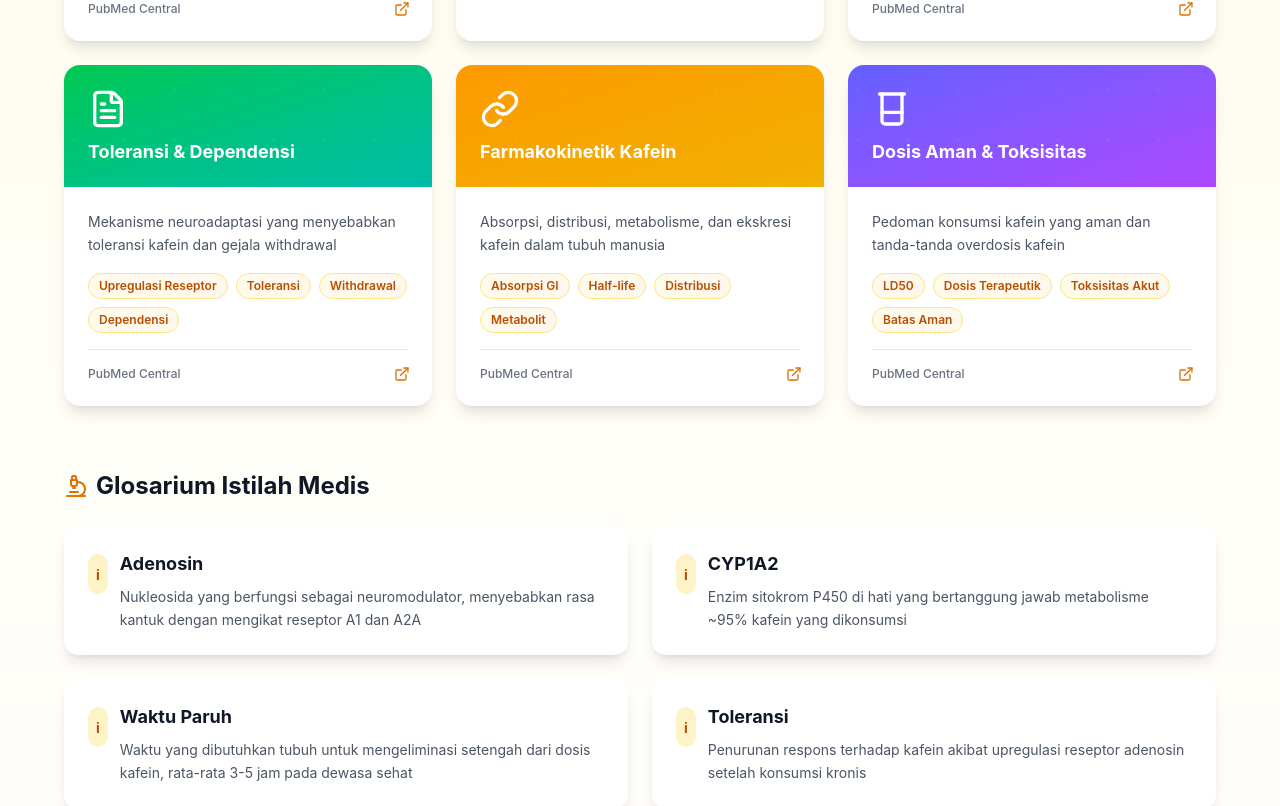
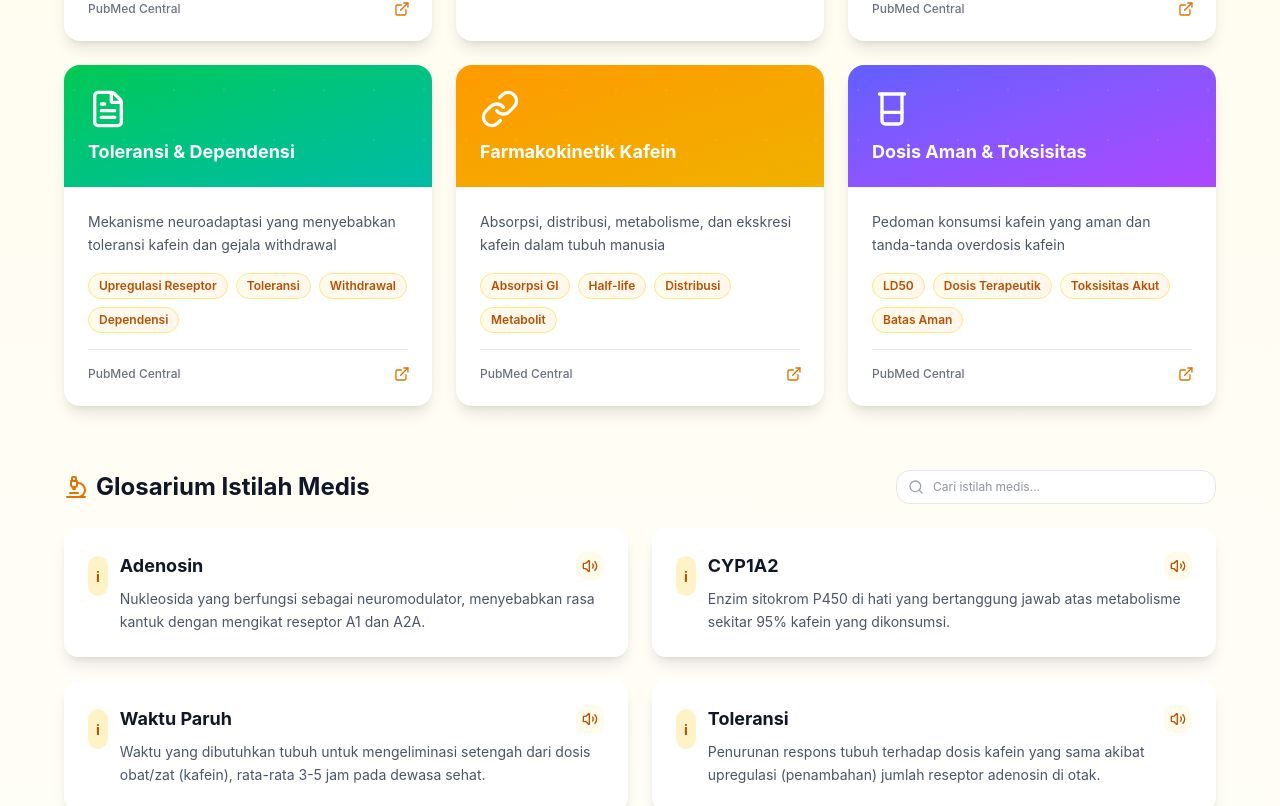
Before and after one commit to wildanindi/Project-APMUL, a React (Vite) app in the folder the-human-manual/: page / in a window 1280 px wide. Shown: the part 11194-12000 px from the top of the page. Built offline with nearby package versions, Linux system fonts and the light colour scheme.

Commit message:
memperbaiki tampilan glosarium

```diff
--- a/the-human-manual/src/components/ResearchLab.jsx
+++ b/the-human-manual/src/components/ResearchLab.jsx
@@ -1,9 +1,99 @@
-import { useEffect, useRef } from 'react';
-import { motion } from 'motion/react';
-import { FlaskConical, BookOpen, ExternalLink, Microscope, GraduationCap, Beaker, FileText, Link as LinkIcon } from 'lucide-react';
+import { useState, useEffect, useRef } from 'react';
+import { motion, AnimatePresence } from 'motion/react';
+import { FlaskConical, BookOpen, ExternalLink, Microscope, GraduationCap, Beaker, FileText, Link as LinkIcon, Volume2, VolumeX, Search, X } from 'lucide-react';
+
+const medicalTerms = [
+  {
+    term: "Adenosin",
+    definition: "Nukleosida yang berfungsi sebagai neuromodulator, menyebabkan rasa kantuk dengan mengikat reseptor A1 dan A2A."
+  },
+  {
+    term: "CYP1A2",
+    definition: "Enzim sitokrom P450 di hati yang bertanggung jawab atas metabolisme sekitar 95% kafein yang dikonsumsi."
+  },
+  {
+    term: "Waktu Paruh",
+    definition: "Waktu yang dibutuhkan tubuh untuk mengeliminasi setengah dari dosis obat/zat (kafein), rata-rata 3-5 jam pada dewasa sehat."
+  },
+  {
+    term: "Toleransi",
+    definition: "Penurunan respons tubuh terhadap dosis kafein yang sama akibat upregulasi (penambahan) jumlah reseptor adenosin di otak."
+  },
+  {
+    term: "Dopamin",
+    definition: "Neurotransmiter di otak yang mengatur motivasi, rasa senang, dan fungsi motorik; kadarnya ditingkatkan secara tidak langsung oleh kafein."
+  },
+  {
+    term: "L-Theanine",
+    definition: "Asam amino dalam teh hijau yang memberikan efek relaksasi dan menenangkan tanpa menyebabkan kantuk, menyeimbangkan efek stimulasi kafein."
+  },
+  {
+    term: "Withdrawal",
+    definition: "Gejala putus zat (seperti sakit kepala, lesu, cemas) ketika konsumsi kafein rutin dihentikan secara tiba-tiba."
+  },
+  {
+    term: "Diuretik",
+    definition: "Zat atau efek yang memicu peningkatan produksi urin oleh ginjal, menyebabkan peningkatan frekuensi buang air kecil."
+  },
+  {
+    term: "Gastritis",
+    definition: "Peradangan pada selaput lendir lambung (maag) yang dapat diperparah oleh kafein karena merangsang produksi asam lambung (HCl) berlebih."
+  },
+  {
+    term: "Vasokonstriksi",
+    definition: "Penyempitan diameter pembuluh darah akibat kontraksi otot dindingnya, menyebabkan kenaikan tekanan darah sementara saat mengonsumsi kafein."
+  },
+  {
+    term: "Aritmia",
+    definition: "Gangguan pada irama detak jantung (terlalu cepat, lambat, atau tidak teratur) yang dapat dipicu oleh konsumsi kafein dalam dosis berlebih."
+  }
+];
 
 export default function ResearchLab({ setActiveSection }) {
+  const [playingTerm, setPlayingTerm] = useState(null);
+  const [searchQuery, setSearchQuery] = useState("");
   const sectionRef = useRef(null);
+
+  const filteredTerms = medicalTerms.filter(item =>
+    item.term.toLowerCase().includes(searchQuery.toLowerCase()) ||
+    item.definition.toLowerCase().includes(searchQuery.toLowerCase())
+  );
+
+  useEffect(() => {
+    return () => {
+      if ('speechSynthesis' in window) {
+        window.speechSynthesis.cancel();
+      }
+    };
+  }, []);
+
+  const speak = (termName, text) => {
+    if ('speechSynthesis' in window) {
+      if (playingTerm === termName) {
+        window.speechSynthesis.cancel();
+        setPlayingTerm(null);
+        return;
+      }
+
+      window.speechSynthesis.cancel();
+
+      const utterance = new SpeechSynthesisUtterance(text);
+      utterance.lang = 'id-ID';
+
+      utterance.onend = () => {
+        setPlayingTerm(null);
+      };
+
+      utterance.onerror = () => {
+        setPlayingTerm(null);
+      };
+
+      setPlayingTerm(termName);
+      window.speechSynthesis.speak(utterance);
+    } else {
+      alert("Browser Anda tidak mendukung fitur pembaca suara (Text-to-Speech).");
+    }
+  };
 
   useEffect(() => {
     const observer = new IntersectionObserver(
@@ -72,25 +162,6 @@ export default function ResearchLab({ setActiveSection }) {
       color: 'from-indigo-500 to-purple-500',
       topics: ['LD50', 'Dosis Terapeutik', 'Toksisitas Akut', 'Batas Aman'],
       url: 'https://pubmed.ncbi.nlm.nih.gov/26522129/'
-    }
-  ];
-
-  const medicalTerms = [
-    {
-      term: "Adenosin",
-      definition: "Nukleosida yang berfungsi sebagai neuromodulator, menyebabkan rasa kantuk dengan mengikat reseptor A1 dan A2A"
-    },
-    {
-      term: "CYP1A2",
-      definition: "Enzim sitokrom P450 di hati yang bertanggung jawab metabolisme ~95% kafein yang dikonsumsi"
-    },
-    {
-      term: "Waktu Paruh",
-      definition: "Waktu yang dibutuhkan tubuh untuk mengeliminasi setengah dari dosis kafein, rata-rata 3-5 jam pada dewasa sehat"
-    },
-    {
-      term: "Toleransi",
-      definition: "Penurunan respons terhadap kafein akibat upregulasi reseptor adenosin setelah konsumsi kronis"
     }
   ];
 
@@ -185,37 +256,113 @@ export default function ResearchLab({ setActiveSection }) {
 
         {/* Medical Glossary */}
         <div>
-          <h3 className="text-xl sm:text-2xl font-bold text-gray-900 mb-6 flex items-center gap-2">
+          <div className="flex flex-col md:flex-row md:items-center justify-between gap-4 mb-6">
+            <h3 className="text-xl sm:text-2xl font-bold text-gray-900 flex items-center gap-2">
               <Microscope className="w-5 h-5 sm:w-6 sm:h-6 text-amber-600" />
               Glosarium Istilah Medis
             </h3>
 
-          <div className="grid grid-cols-1 sm:grid-cols-2 gap-4 sm:gap-6">
-            {medicalTerms.map((item, index) => (
+            {/* Search Input */}
+            <div className="relative w-full md:max-w-xs shrink-0">
+              <Search className="absolute left-3 top-1/2 -translate-y-1/2 w-4 h-4 text-gray-400" />
+              <input
+                type="text"
+                placeholder="Cari istilah medis..."
+                value={searchQuery}
+                onChange={(e) => setSearchQuery(e.target.value)}
+                className="w-full pl-9 pr-8 py-2 rounded-xl border border-gray-200 focus:border-amber-500 focus:ring-1 focus:ring-amber-500/20 focus:outline-none bg-white text-gray-800 transition-all text-xs"
+              />
+              {searchQuery && (
+                <button
+                  onClick={() => setSearchQuery("")}
+                  className="absolute right-3 top-1/2 -translate-y-1/2 text-gray-400 hover:text-gray-600 cursor-pointer"
+                >
+                  <X className="w-3.5 h-3.5" />
+                </button>
+              )}
+            </div>
+          </div>
+
+          <AnimatePresence mode="popLayout">
+            {filteredTerms.length === 0 ? (
               <motion.div
-                key={index}
-                initial={{ opacity: 0, x: index % 2 === 0 ? -20 : 20 }}
-                whileInView={{ opacity: 1, x: 0 }}
-                viewport={{ once: true }}
-                transition={{ delay: index * 0.1 }}
+                key="no-results"
+                initial={{ opacity: 0, scale: 0.95 }}
+                animate={{ opacity: 1, scale: 1 }}
+                exit={{ opacity: 0, scale: 0.95 }}
+                className="text-center py-12 bg-white rounded-xl shadow-lg border-2 border-dashed border-gray-200"
+              >
+                <span className="text-4xl mb-3 block">🔍</span>
+                <p className="text-gray-500 text-sm">Tidak ada istilah medis yang cocok dengan "{searchQuery}"</p>
+                <button
+                  onClick={() => setSearchQuery("")}
+                  className="mt-3 px-4 py-1.5 bg-amber-600 text-white rounded-lg text-xs font-semibold hover:bg-amber-700 transition-colors cursor-pointer"
+                >
+                  Reset Pencarian
+                </button>
+              </motion.div>
+            ) : (
+              <motion.div
+                key="results-grid"
+                layout
+                className="grid grid-cols-1 sm:grid-cols-2 gap-4 sm:gap-6"
+              >
+                {filteredTerms.map((item) => {
+                  return (
+                    <motion.div
+                      key={item.term}
+                      layout
+                      initial={{ opacity: 0, scale: 0.95 }}
+                      animate={{ opacity: 1, scale: 1 }}
+                      exit={{ opacity: 0, scale: 0.95 }}
+                      transition={{ duration: 0.2 }}
                       className="bg-white rounded-xl shadow-lg p-6 hover:shadow-xl transition-shadow"
                     >
                       <div className="flex items-start gap-3">
-                  <div className="bg-amber-100 rounded-full p-2 mt-1">
+                        <div className="bg-amber-100 rounded-full p-2 mt-1 shrink-0">
                           <span className="text-amber-700 font-bold text-sm">i</span>
                         </div>
-                  <div className="flex-1">
-                    <h4 className="font-bold text-gray-900 mb-2 text-lg">
+                        <div className="flex-1 min-w-0">
+                          <div className="flex items-center justify-between mb-2">
+                            <div className="flex items-center gap-2 min-w-0">
+                              <h4 className="font-bold text-gray-900 text-lg truncate">
                                 {item.term}
                               </h4>
+                              {playingTerm === item.term && (
+                                <div className="flex items-center gap-0.5 h-3 px-1 shrink-0">
+                                  <motion.span className="w-0.5 bg-amber-600 rounded-full" animate={{ height: [4, 12, 4] }} transition={{ repeat: Infinity, duration: 0.6 }} />
+                                  <motion.span className="w-0.5 bg-amber-600 rounded-full" animate={{ height: [8, 4, 8] }} transition={{ repeat: Infinity, duration: 0.5, delay: 0.1 }} />
+                                  <motion.span className="w-0.5 bg-amber-600 rounded-full" animate={{ height: [6, 12, 6] }} transition={{ repeat: Infinity, duration: 0.7, delay: 0.2 }} />
+                                </div>
+                              )}
+                            </div>
+                            <button
+                              onClick={() => speak(item.term, `${item.term}. ${item.definition}`)}
+                              className={`p-1.5 rounded-lg transition-all flex items-center justify-center cursor-pointer shrink-0 ${
+                                playingTerm === item.term
+                                  ? 'bg-amber-600 text-white animate-pulse shadow-md shadow-amber-600/30'
+                                  : 'bg-amber-50 hover:bg-amber-100 text-amber-700'
+                              }`}
+                              title={playingTerm === item.term ? "Hentikan Suara" : "Dengarkan Penjelasan"}
+                            >
+                              {playingTerm === item.term ? (
+                                <VolumeX className="w-4 h-4" />
+                              ) : (
+                                <Volume2 className="w-4 h-4" />
+                              )}
+                            </button>
+                          </div>
                           <p className="text-gray-600 text-sm leading-relaxed">
                             {item.definition}
                           </p>
                         </div>
                       </div>
                     </motion.div>
-            ))}
-          </div>
+                  );
+                })}
+              </motion.div>
+            )}
+          </AnimatePresence>
         </div>
 
         {/* Additional Info */}
```
Lines whose indentation alone changed are shown as unchanged.
